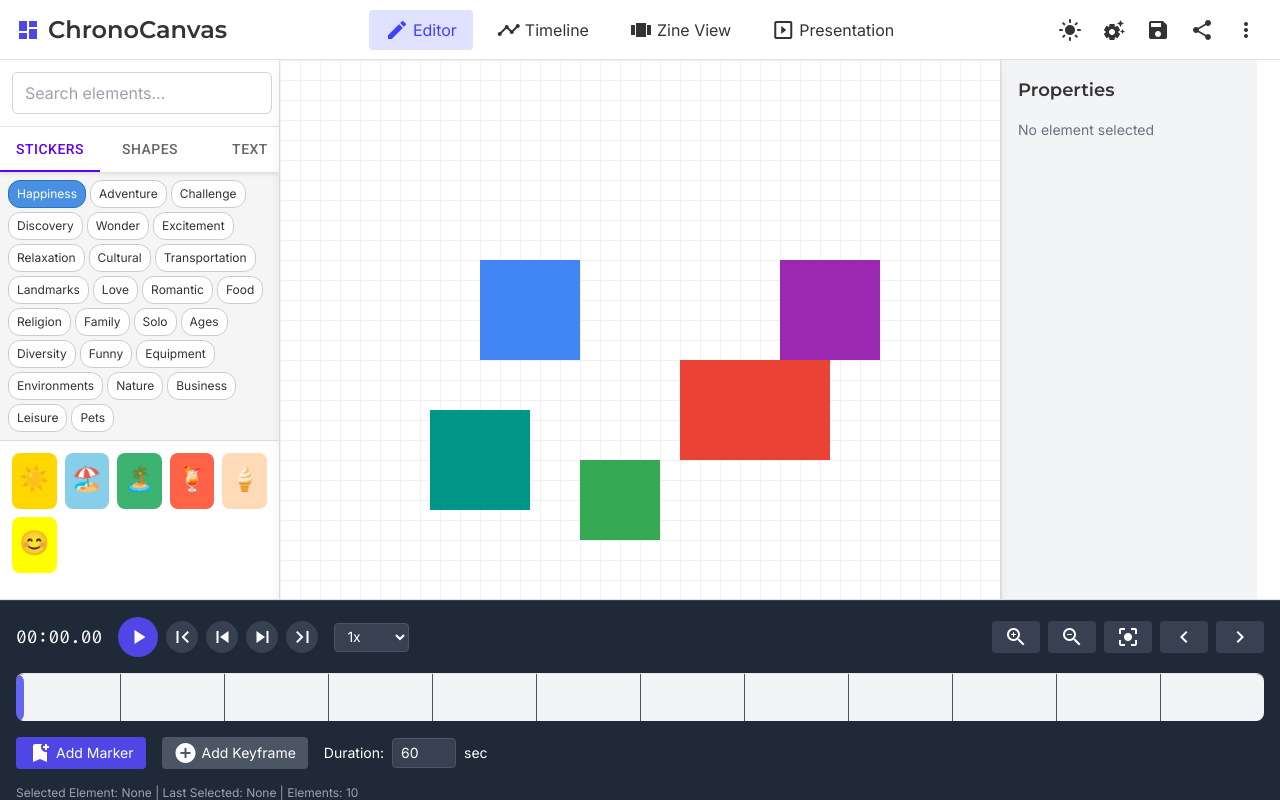
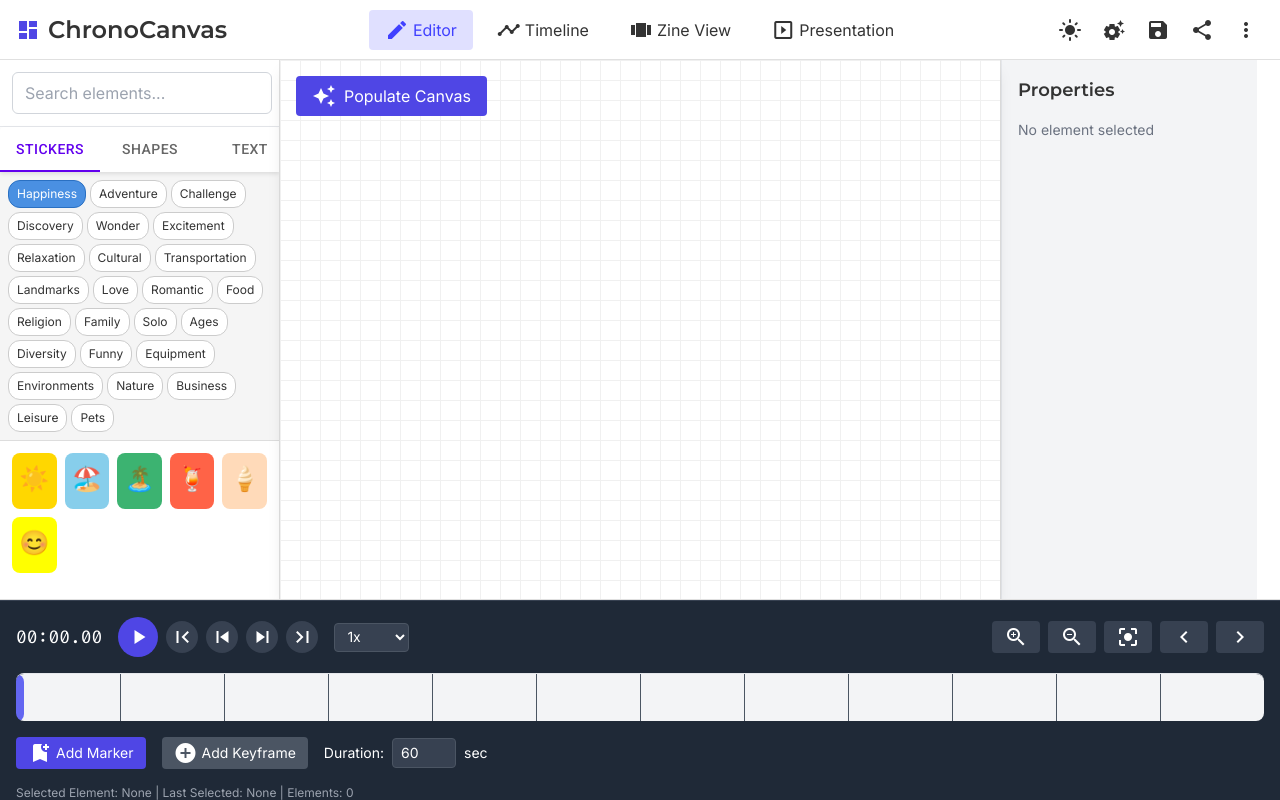
Before and after one commit to myidentity/hackathon-chrono-canvas, a React (Vite) app: page / in a window 1280 px wide. Built offline with nearby package versions, Linux system fonts and the light colour scheme.

Commit message:
Clean up: Make PopulateCanvas optional with button instead of auto-populating

```diff
--- a/src/App.tsx
+++ b/src/App.tsx
@@ -87,8 +87,10 @@ function App() {
             <div className="canvas-container">
               {/* Use EnhancedCanvas instead of Canvas for better selection handling */}
               <EnhancedCanvas mode={activeTab} />
-              {/* Add PopulateCanvas component for testing */}
-              <PopulateCanvas autoPopulate={true} />
+              {/* Add PopulateCanvas component as a button instead of auto-populating */}
+              <div className="absolute top-4 left-4">
+                <PopulateCanvas autoPopulate={false} />
+              </div>
             </div>
 
             <div className="properties-panel">
```
